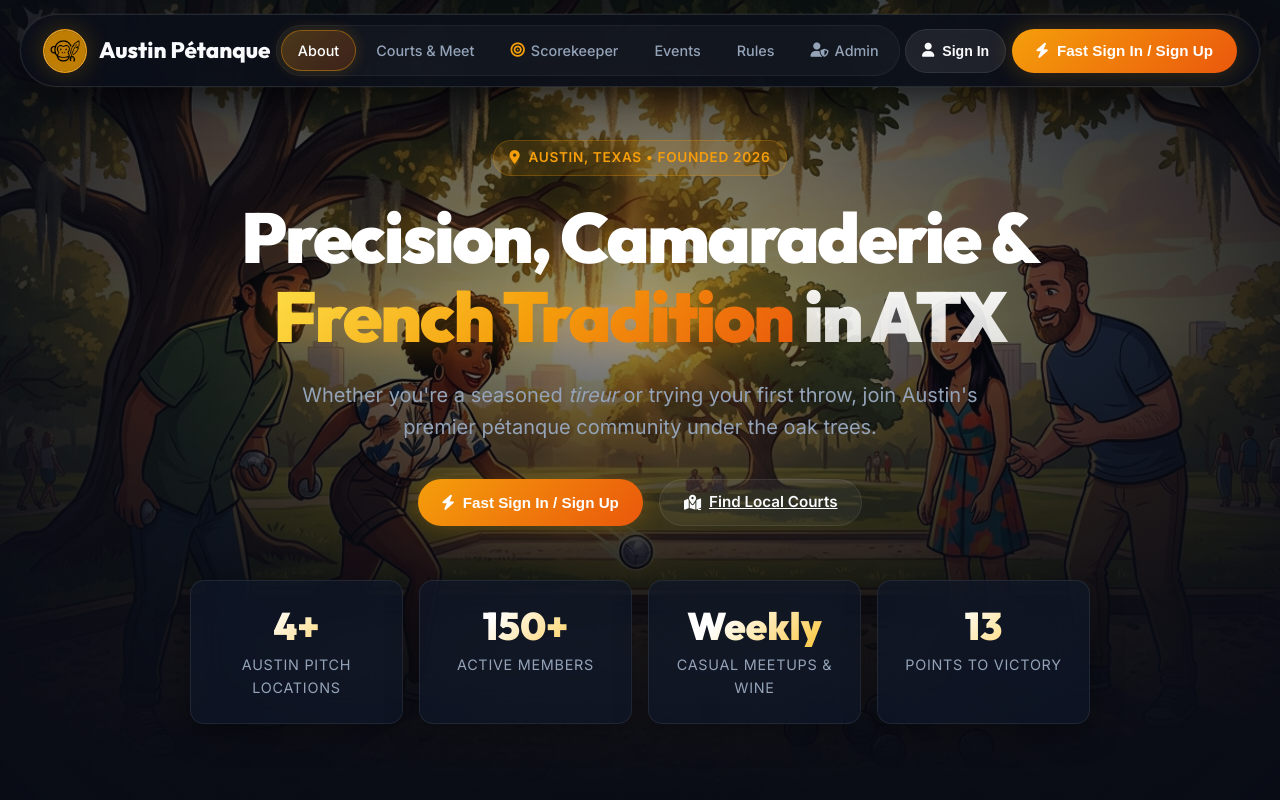
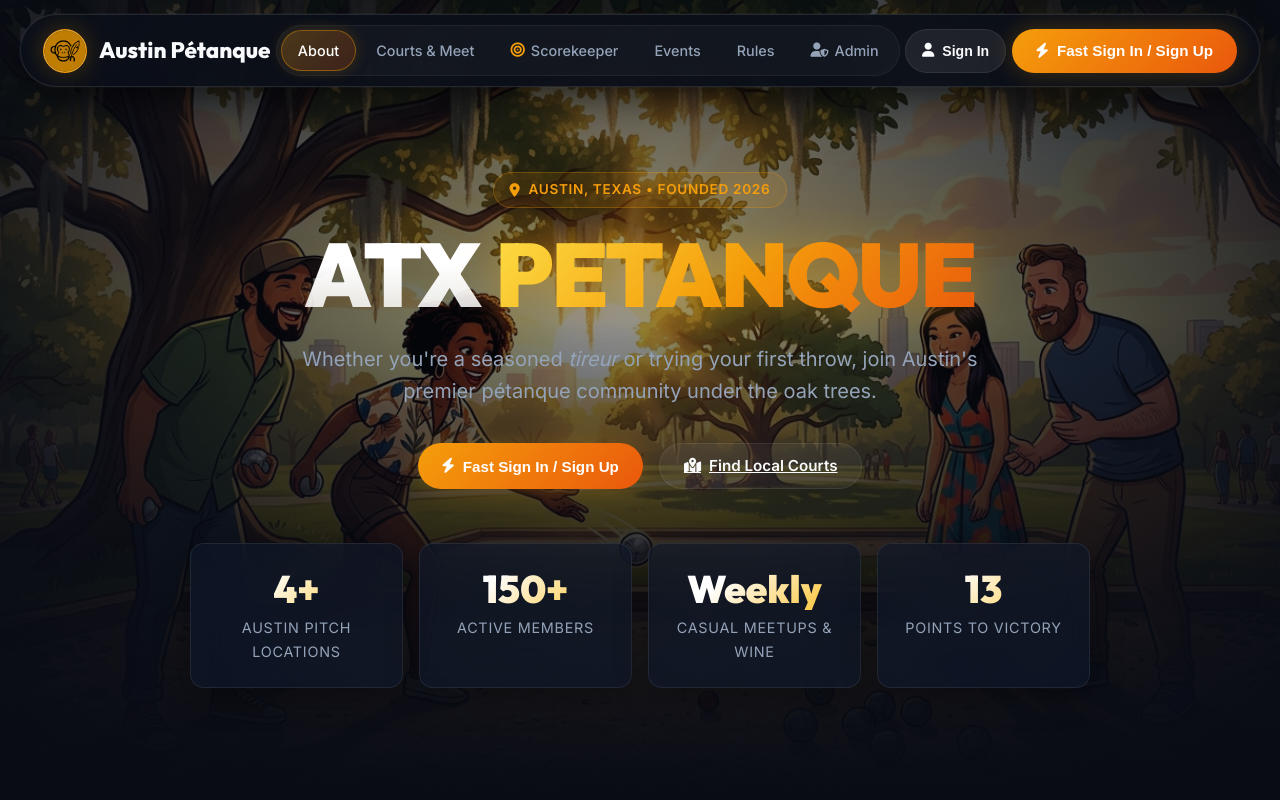
Before and after one commit to Mrswami/AustinPetanque, a website: page index.html in a window 1280 px wide. Shown: the top 800 px of the page. Drawn offline with Linux system fonts and the light colour scheme; no server answers.

Commit message:
Update landing page hero header to ATX PETANQUE with enhanced typography

```diff
--- a/index.html
+++ b/index.html
@@ -15,7 +15,7 @@
   <meta name="apple-mobile-web-app-title" content="Pétanque">
 
   <!-- Styles & Fonts -->
-  <link rel="stylesheet" href="styles.css?v=3.3.0">
+  <link rel="stylesheet" href="styles.css?v=3.5.0">
   <link rel="stylesheet" href="https://cdnjs.cloudflare.com/ajax/libs/font-awesome/6.5.1/css/all.min.css">
 </head>
 <body>
@@ -84,12 +84,12 @@
     <!-- Hero Section -->
     <section class="hero" id="about">
       <div class="hero-bg">
-        <img src="hero.jpg?v=3.3.0" alt="Austin Pétanque Game under Live Oaks">
+        <img src="hero.jpg?v=3.5.0" alt="Austin Pétanque Game under Live Oaks">
       </div>
       <div class="hero-gradient-overlay"></div>
       <div class="hero-content">
         <div class="glass-pill"><i class="fa-solid fa-location-dot"></i> Austin, Texas • Founded 2026</div>
-        <h1 class="hero-title">Precision, Camaraderie &amp; <span class="gradient-text">French Tradition</span> in ATX</h1>
+        <h1 class="hero-title">ATX <span class="gradient-text">PETANQUE</span></h1>
         <p class="hero-subtitle">
           Whether you're a seasoned <em>tireur</em> or trying your first throw, join Austin's premier pétanque community under the oak trees.
         </p>
@@ -681,6 +681,6 @@
       });
     }
   </script>
-  <script type="module" src="app.js?v=3.3.0"></script>
+  <script type="module" src="app.js?v=3.5.0"></script>
 </body>
 </html>
--- a/package.json
+++ b/package.json
@@ -1,6 +1,6 @@
 {
   "name": "austinpetanque",
-  "version": "3.4.0",
+  "version": "3.5.0",
   "description": "",
   "main": "index.js",
   "scripts": {
--- a/styles.css
+++ b/styles.css
@@ -284,11 +284,12 @@ h1, h2, h3, h4, h5, h6 {
 }
 
 .hero-title {
-  font-size: clamp(2.8rem, 6vw, 4.4rem);
+  font-size: clamp(3.2rem, 8vw, 5.6rem);
   font-weight: 900;
-  line-height: 1.12;
-  margin: 22px 0 24px;
-  letter-spacing: -0.03em;
+  line-height: 1.08;
+  margin: 18px 0 20px;
+  letter-spacing: -0.02em;
+  text-transform: uppercase;
   background: linear-gradient(180deg, #ffffff 40%, rgba(255, 255, 255, 0.8) 100%);
   -webkit-background-clip: text;
   -webkit-text-fill-color: transparent;
--- a/sw.js
+++ b/sw.js
@@ -1,5 +1,5 @@
 // Service Worker for Austin Pétanque
-const CACHE_NAME = 'austin-petanque-v10';
+const CACHE_NAME = 'austin-petanque-v11';
 const ASSETS_TO_CACHE = [
   '/',
   '/index.html',
```
